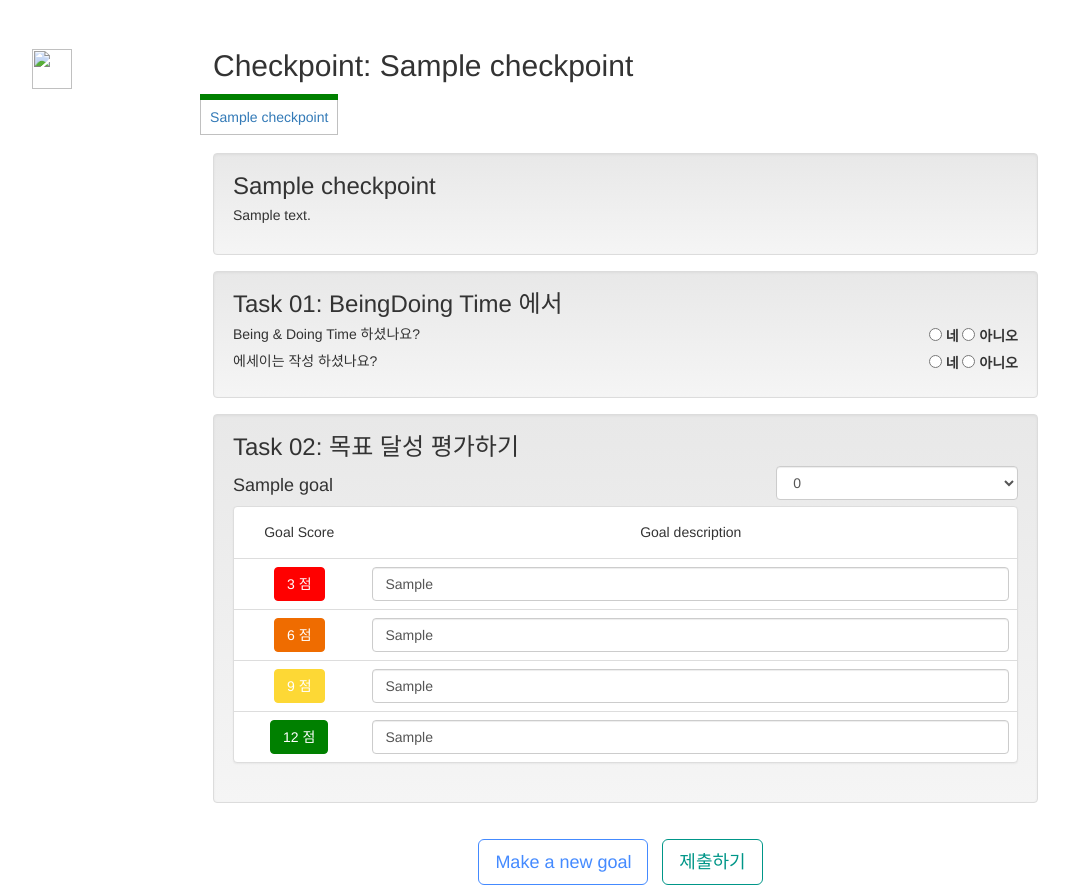
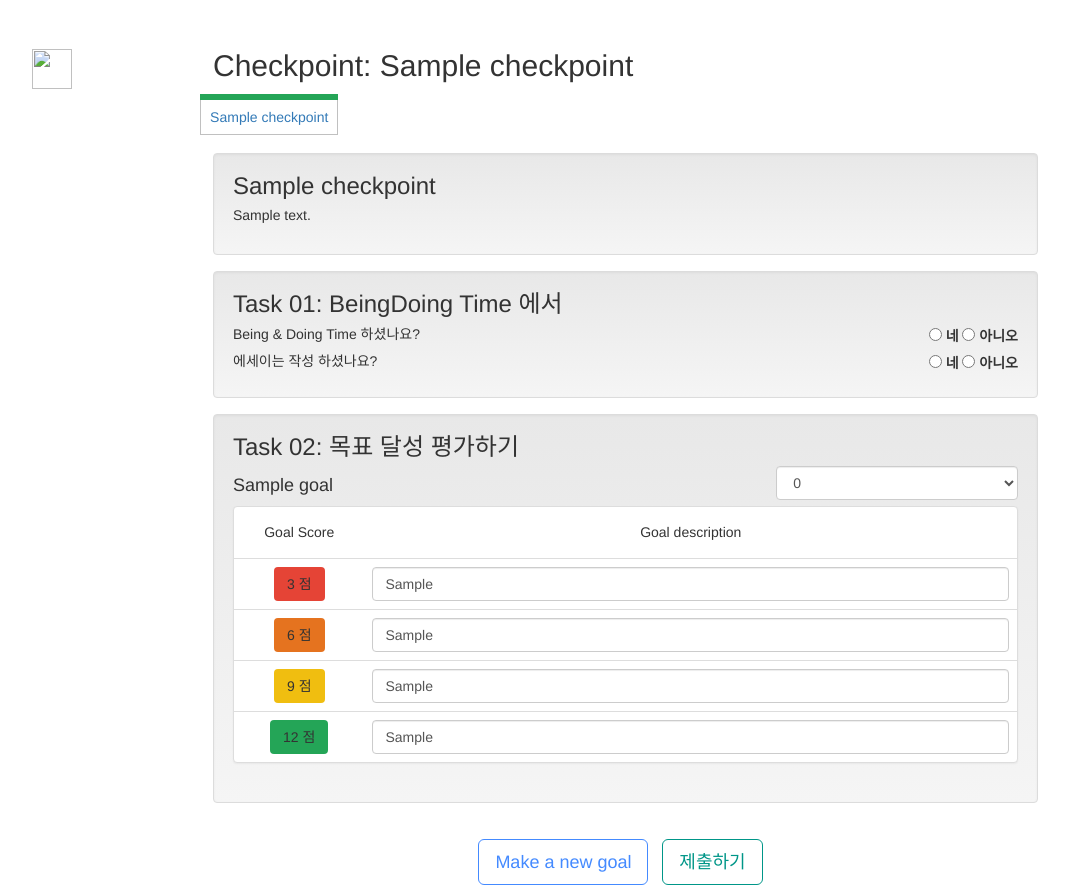
Before and after one commit to suminb/bnd, a Python web app: template bnd/templates/checkpoint/view.html in a window 1280 px wide. Shown: the part 51-946 px from the top of the page, without its empty margins (157-1226 px from the left). Run offline with Jinja, Linux system fonts and the light colour scheme; the template is opened without the code that fills it: most values are stand-ins (such as "Sample title", 1, 10 or a date in 2020); some libraries are stand-ins or nearby versions.

Commit message:
Change colors

```diff
--- a/bnd/static/main.css
+++ b/bnd/static/main.css
@@ -25,26 +25,30 @@ div.checkpoint .status {
 
 div.checkpoint .status.score-1,
 div.checkpoint .status.score-2,
-div.checkpoint .status.score-3 {
-  background-color: red;
+div.checkpoint .status.score-3,
+.btn.score-3 {
+  background-color: #E54436;
 }
 
 div.checkpoint .status.score-4,
 div.checkpoint .status.score-5,
-div.checkpoint .status.score-6 {
-  background-color: #EF6C00;
+div.checkpoint .status.score-6,
+.btn.score-6 {
+  background-color: #E5731F;
 }
 
 div.checkpoint .status.score-7,
 div.checkpoint .status.score-8,
-div.checkpoint .status.score-9 {
-  background-color: #FDD835;
+div.checkpoint .status.score-9,
+.btn.score-9 {
+  background-color: #F0BE10;
 }
 
 div.checkpoint .status.score-10,
 div.checkpoint .status.score-11,
-div.checkpoint .status.score-12 {
-  background-color: green;
+div.checkpoint .status.score-12,
+.btn.score-12 {
+  background-color: #24A557;
 }
 
 input[name=address]:hover, input[name=zipcode]:hover {
@@ -259,30 +263,9 @@ a.navbar-brand {
   border-color: #448AFF;
 }
 
-#btn-score {}
 
-.first{
-  color: #FFFFFF;
-  background-color: red;
-  border-color: red;
-}
-
-.second{
-  color: #FFFFFF;
-  background-color: #EF6C00;
-  border-color: #EF6C00;
-}
-
-.third{
-  color: #FFFFFF;
-  background-color: #FDD835;
-  border-color: #FDD835;
-}
-
-.fourth{
-  color: #FFFFFF;
-  background-color: green;
-  border-color: green;
+.btn.status {
+  color: #FFF;
 }
 
 /*setup buttons*/
--- a/bnd/templates/macros.html
+++ b/bnd/templates/macros.html
@@ -73,7 +73,7 @@
     </tr>
     <tr>
       <td class="col-xs-2 text-center">
-        <button id="btn-score1" class="btn first" type="button">3 점</button>
+        <button class="btn score-3" type="button">3 점</button>
       </td>
       <td class="col-xs-10 text-center">
         <input class="form-control"
@@ -83,7 +83,7 @@
     </tr>
     <tr>
       <td class="col-xs-2 text-center">
-        <button id="btn-score2" class="btn second" type="button">6 점</button>
+        <button class="btn score-6" type="button">6 점</button>
       </td>
       <td class="col-xs-10 text-center">
         <input class="form-control"
@@ -93,7 +93,7 @@
     </tr>
     <tr>
       <td class="col-xs-2 text-center">
-        <button id="btn-score3" class="btn third" type="button">9 점</button>
+        <button class="btn score-9" type="button">9 점</button>
       </td>
       <td class="col-xs-10 text-center">
         <input class="form-control"
@@ -103,7 +103,7 @@
     </tr>
     <tr>
       <td class="col-xs-2 text-center">
-        <button id="btn-score4" class="btn fourth" type="button">12 점</button>
+        <button class="btn score-12" type="button">12 점</button>
       </td>
       <td class="col-xs-10 text-center">
         <input class="form-control"
```
Also changed, not shown: bnd/checkpoint.py (line endings or trailing spaces).
